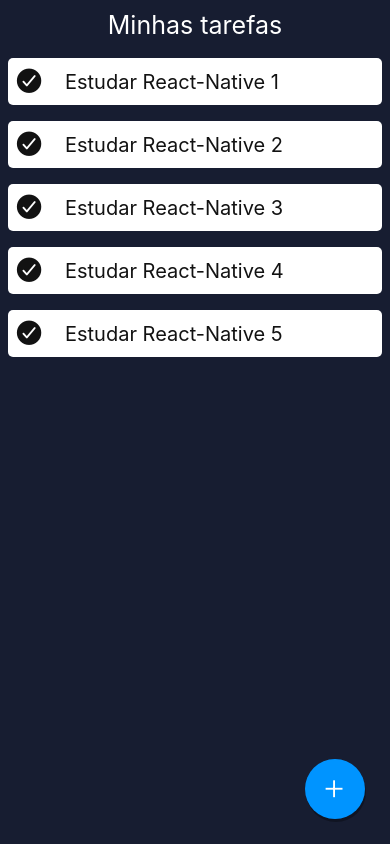
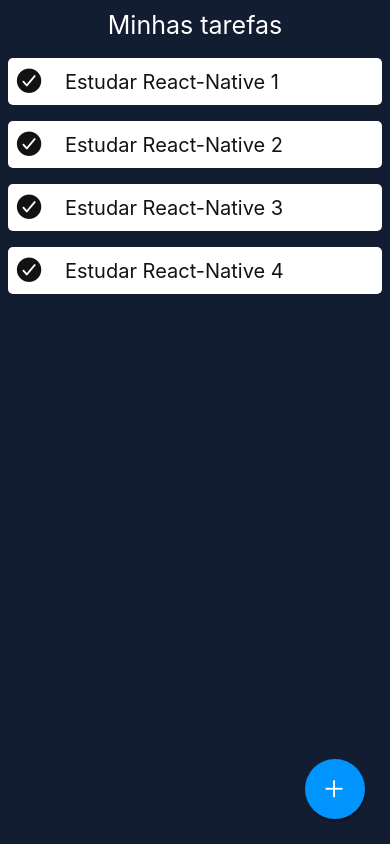
Before and after one commit to DrigsGomes/Organizador-de-tarefas, a React Native app in the folder OrganizadorTarefas/: screen / in a window 390 px wide. Built offline with nearby package versions, Linux system fonts and the light colour scheme.

Commit message:
Update App.js

```diff
--- a/OrganizadorTarefas/App.js
+++ b/OrganizadorTarefas/App.js
@@ -14,7 +14,6 @@ export default function App (){
     { key: 2, task:'Estudar React-Native 2'},
     { key: 3, task:'Estudar React-Native 3'},
     { key: 4, task:'Estudar React-Native 4'},
-    { key: 5, task:'Estudar React-Native 5'},
   ]);
 
   const [open, setOpen] = useState(false);
@@ -41,9 +40,22 @@ export default function App (){
 
   <Modal animationType='slide' transparent={false} visible={open}>
 
-  </Modal>
+  <SafeAreaView style={styles.modal}>
+
+      <View style={styles.headModal}>
+      <TouchableOpacity onPress={ () => setOpen(false)}>
+        <Ionicons style={{marginLeft:5, marginRight:5}} name="md-arrow-back" size={30} color="#fff"/>
+      </TouchableOpacity>
+      <Text style={styles.titleModal}>Nova tarefa</Text>
 
 
+      </View>
+
+  </SafeAreaView>
+
+
+
+  </Modal>
 
   {/* Botão de add*/}
         <Animatablebtn
@@ -51,6 +63,7 @@ export default function App (){
         useNativeDriver
         animation="bounceInUp"
         duration={1500}
+        onPress={() => setOpen(true)}
         >
           <Ionicons name="ios-add" size={30} color="#fff"/>
         </Animatablebtn>
@@ -65,7 +78,7 @@ const styles = StyleSheet.create({
 
   container: {
     flex: 1,
-    backgroundColor: '#171d31',
+    backgroundColor: '#121d31',
   },
 
   title: {
@@ -73,7 +86,7 @@ const styles = StyleSheet.create({
     paddingBottom:10,
     fontSize:25,
     textAlign: 'center',
-    color: '#fff'
+    color: '#fff',
   },
   fab:{
     position: 'absolute',
@@ -93,6 +106,24 @@ const styles = StyleSheet.create({
       width:1,
       height:3,
     },
-  }
+  },
+
+  modal:{
+    flex:1,
+    backgroundColor:'#121d31',
+  },
+
+  headModal:{
+    marginLeft:10,
+    marginTop:20,
+    flexBasis: 'row',
+    alignContent: 'center',
+  },
+
+  titleModal:{
+    marginLeft:15,
+    fontSize: 25,
+    color:'#fff',
+  },
 
 });
```
